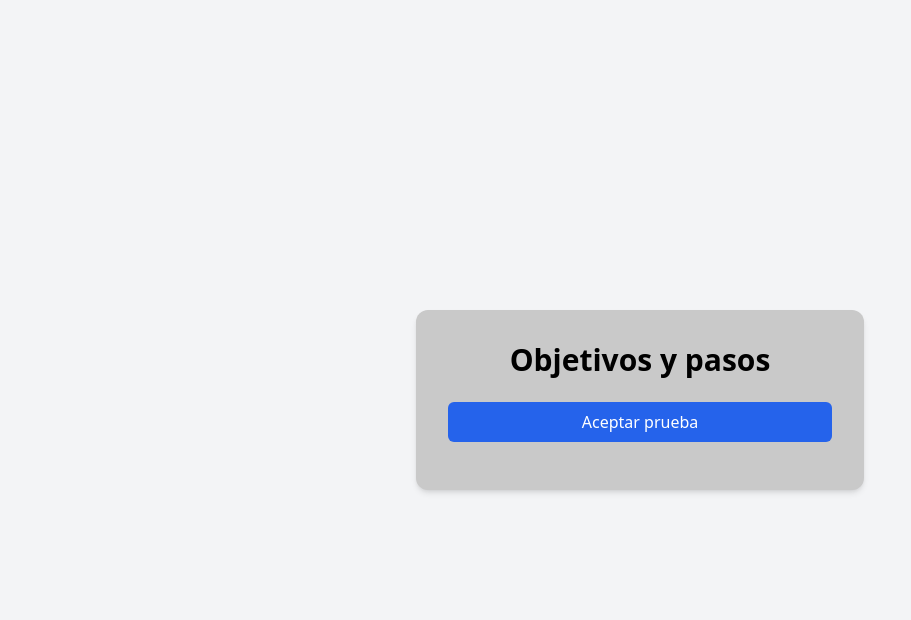
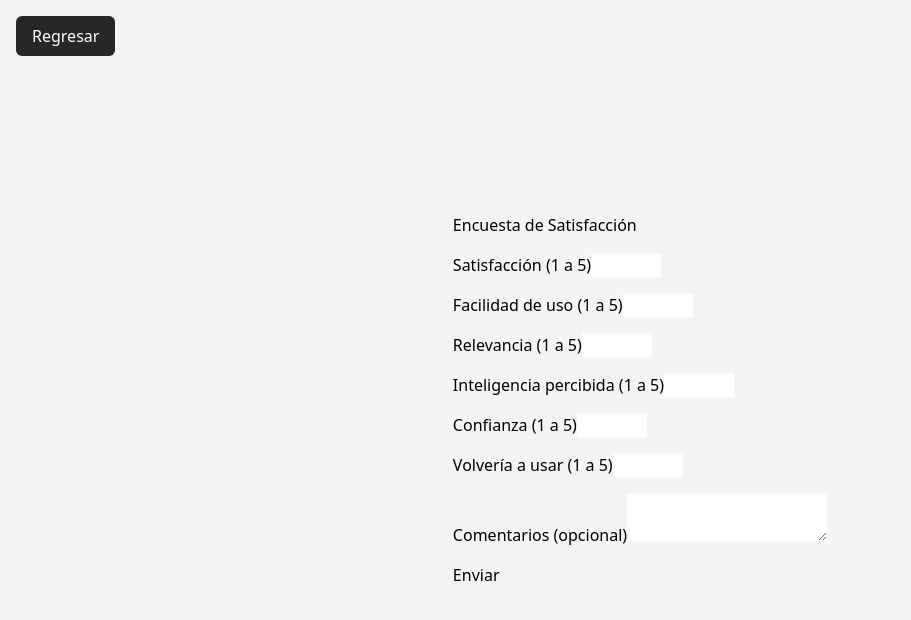
Before and after one commit to cesar3318123/ecommerce_web, a React (Create React App) app: page /prueba3 in a window 1280 px wide. Shown: the top 620 px of the page, without its empty margins (0-911 px from the left). Built offline with nearby package versions, Linux system fonts and the light colour scheme.

Commit message:
Mis nuevos cambios

```diff
--- a/src/information.jsx
+++ b/src/information.jsx
@@ -5,15 +5,143 @@ import { useNavigate } from "react-router-dom";
 //Declaramos el componente llamado Information
 function Information() {
 
+    const [formData, setFormData] = useState({
+    satisfaccion: "",
+    facilidad_uso: "",
+    relevancia: "",
+    inteligencia_percibida: "",
+    confianza: "",
+    volveria_usar: "",
+    comentarios: ""
+  });
+
+  const [errors, setErrors] = useState({});
+
+  const validateForm = () => {
+    let newErrors = {};
+    const rangoValido = (valor) =>
+      [1, 2, 3, 4, 5].includes(Number(valor));
+
+    if (!rangoValido(formData.satisfaccion))
+      newErrors.satisfaccion = "Debe ser un número entre 1 y 5";
+    if (!rangoValido(formData.facilidad_uso))
+      newErrors.facilidad_uso = "Debe ser un número entre 1 y 5";
+    if (!rangoValido(formData.relevancia))
+      newErrors.relevancia = "Debe ser un número entre 1 y 5";
+    if (!rangoValido(formData.inteligencia_percibida))
+      newErrors.inteligencia_percibida = "Debe ser un número entre 1 y 5";
+    if (!rangoValido(formData.confianza))
+      newErrors.confianza = "Debe ser un número entre 1 y 5";
+    if (!rangoValido(formData.volveria_usar))
+      newErrors.volveria_usar = "Debe ser un número entre 1 y 5";
+
+    setErrors(newErrors);
+    return Object.keys(newErrors).length === 0;
+  };
+
+  const handleChange = (e) => {
+    setFormData({
+      ...formData,
+      [e.target.name]: e.target.value
+    });
+  };
+
+  const handleSubmit = async (e) => {
+    e.preventDefault();
+
+    if (!validateForm()) return;
+
+    const userId = localStorage.getItem("userId");
+    if (!userId) {
+      alert("No se encontró el ID de usuario en localStorage");
+      return;
+    }
+
+    try {
+      const response = await fetch("https://ecommercebackend-production-8245.up.railway.app/api/survey/prueba3", {
+        method: "POST",
+        headers: { "Content-Type": "application/json" },
+        body: JSON.stringify({
+          userId,
+          ...formData
+        })
+      });
+
+      const data = await response.json();
+      if (response.ok) {
+        alert("Encuesta enviada con éxito");
+        setFormData({
+          satisfaccion: "",
+          facilidad_uso: "",
+          relevancia: "",
+          inteligencia_percibida: "",
+          confianza: "",
+          volveria_usar: "",
+          comentarios: ""
+        });
+      } else {
+        alert(data.error || "Error al enviar encuesta");
+      }
+    } catch (error) {
+      console.error("Error:", error);
+      alert("Error al conectar con el servidor");
+    }
+  };
+
+
+
     return (
         <div className="flex flex-col justify-center items-center min-h-screen bg-gray-100">
-            <div className="bg-[#c9c9c9] p-8 rounded-xl shadow-md w-full max-w-md">
-                <p className="text-3xl font-semibold mb-6 text-center">Objetivos y pasos</p>
+                {/* Botón de regresar en la esquina superior izquierda */}
+            <div className="fixed top-4 left-4 z-50">
                 <button
-                className="w-full bg-blue-600 text-white py-2 rounded-md hover:bg-blue-400 transition duration-200 mb-4">
-                    Aceptar prueba
+                 onClick={() => window.history.back()}
+                 className="bg-zinc-800 text-white px-4 py-2 rounded-md hover:bg-zinc-500 transition">
+                Regresar
                 </button>
             </div>
+
+        <form onSubmit={handleSubmit} className = "space-y-4">
+      <h2>Encuesta de Satisfacción</h2>
+
+      {[
+        { name: "satisfaccion", label: "Satisfacción" },
+        { name: "facilidad_uso", label: "Facilidad de uso" },
+        { name: "relevancia", label: "Relevancia" },
+        { name: "inteligencia_percibida", label: "Inteligencia percibida" },
+        { name: "confianza", label: "Confianza" },
+        { name: "volveria_usar", label: "Volvería a usar" }
+      ].map((field) => (
+        <div key={field.name}>
+          <label>{field.label} (1 a 5)</label>
+          <input
+            type="number"
+            name={field.name}
+            value={formData[field.name]}
+            onChange={handleChange}
+            min="1"
+            max="5"
+            required
+          />
+          {errors[field.name] && (
+            <p style={{ color: "red" }}>{errors[field.name]}</p>
+          )}
+        </div>
+      ))}
+
+      <div>
+        <label>Comentarios (opcional)</label>
+        <textarea
+          name="comentarios"
+          value={formData.comentarios}
+          onChange={handleChange}
+        />
+      </div>
+
+      <button type="submit">Enviar</button>
+    </form>
+
+
 
         </div>
     )
```
